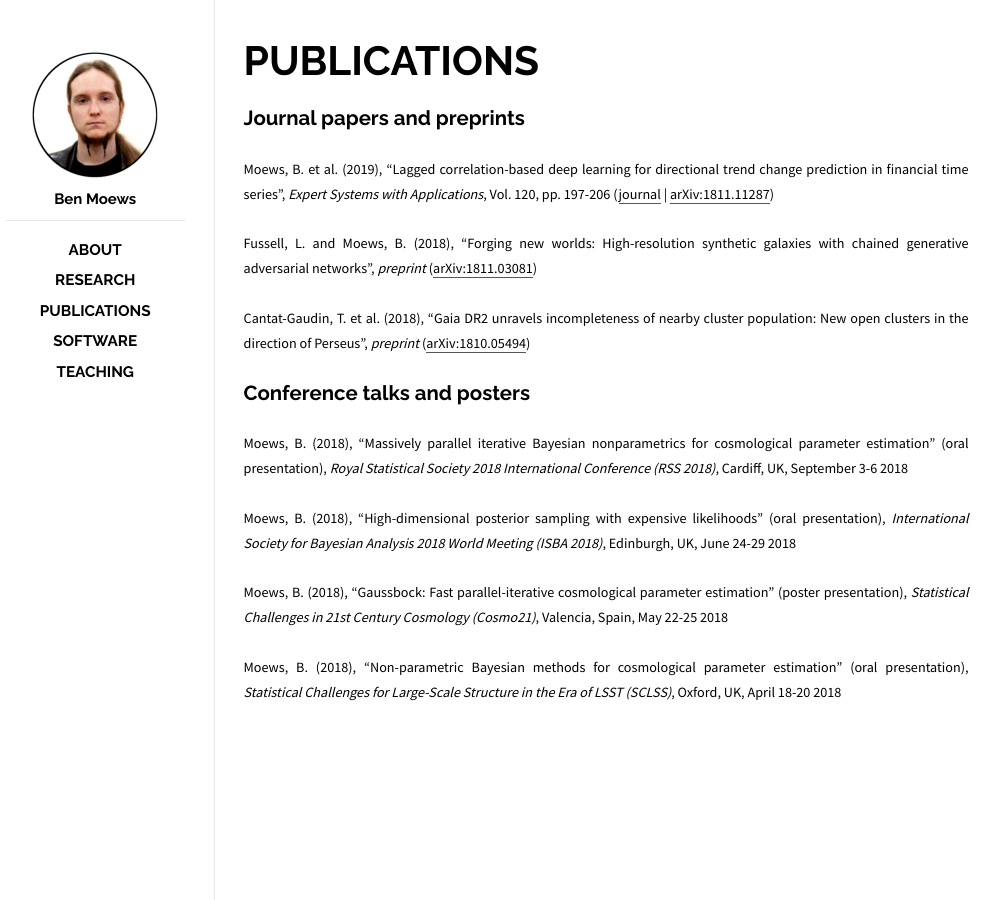
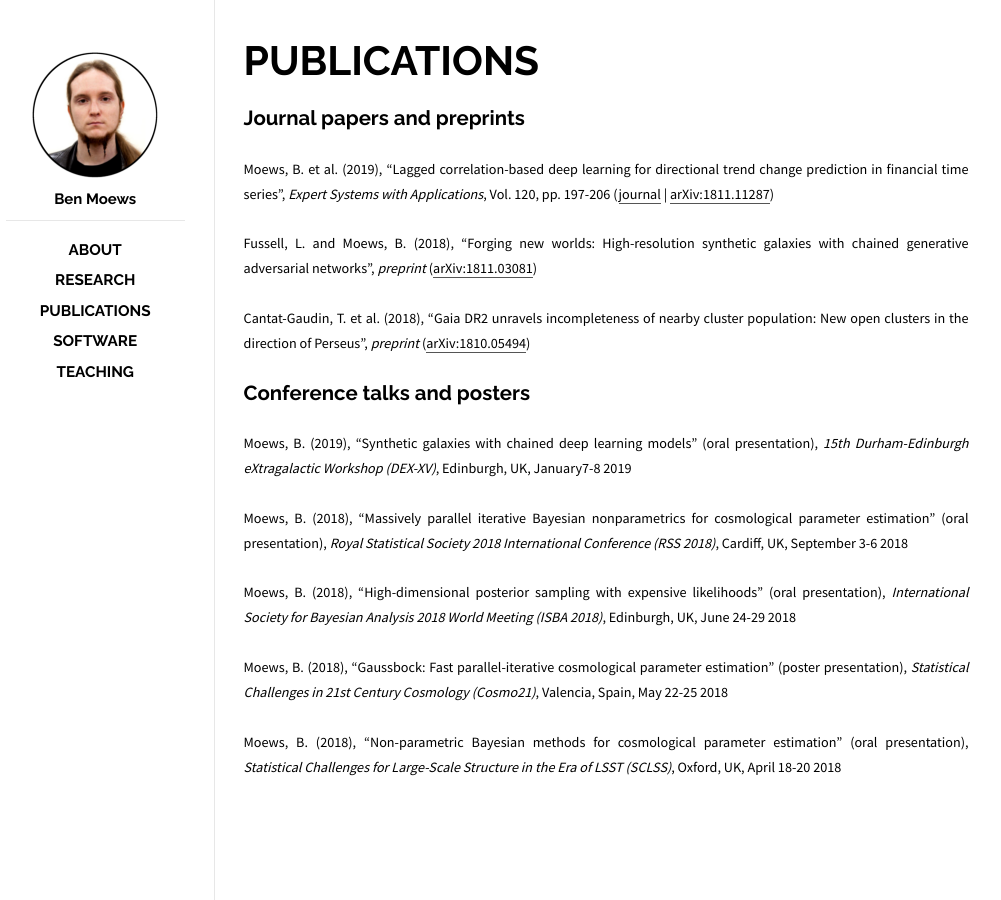
Before and after one commit to moews/moews.github.io, a Jekyll site: the page built from _posts/2017-03-25-publications.md, in a window 1280 px wide. Shown: the whole page, without its empty margins (144-1145 px from the left). Built offline with Jekyll 4.4.1, drawn with Linux system fonts in a browser that asks for light colours.

Commit message:
Update 2017-03-25-publications.md

```diff
--- a/_posts/2017-03-25-publications.md
+++ b/_posts/2017-03-25-publications.md
@@ -16,6 +16,8 @@ categories: posts
 
 ## Conference talks and posters
 
+<small>Moews, B. (2019), "Synthetic galaxies with chained deep learning models" (oral presentation), _15th Durham-Edinburgh eXtragalactic Workshop (DEX-XV)_, Edinburgh, UK, January7-8 2019</small>
+
 <small>Moews, B. (2018), "Massively parallel iterative Bayesian nonparametrics for cosmological parameter estimation" (oral presentation), _Royal Statistical Society 2018 International Conference (RSS 2018)_, Cardiff, UK, September 3-6 2018</small>
 
 <small>Moews, B. (2018), "High-dimensional posterior sampling with expensive likelihoods" (oral presentation), _International Society for Bayesian Analysis 2018 World Meeting (ISBA 2018)_, Edinburgh, UK, June 24-29 2018</small>
```
